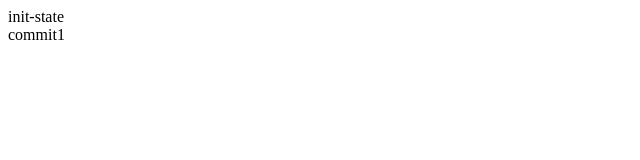
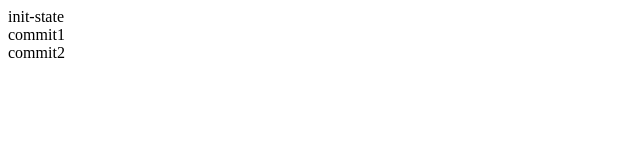
Before and after one commit to Akimba-png/git__deep-dive, a plain HTML site: page index.html in a window 1280 px wide. Shown: the full height of the page, 0-640 px from the left. Drawn offline with Linux system fonts and the light colour scheme.

Commit message:
master commit 2

```diff
--- a/index.html
+++ b/index.html
@@ -8,5 +8,6 @@
   <body>
     <div class="init-state">init-state</div>
     <div class="commit1">commit1</div>
+    <div class="commit2">commit2</div>
   </body>
 </html>
```
